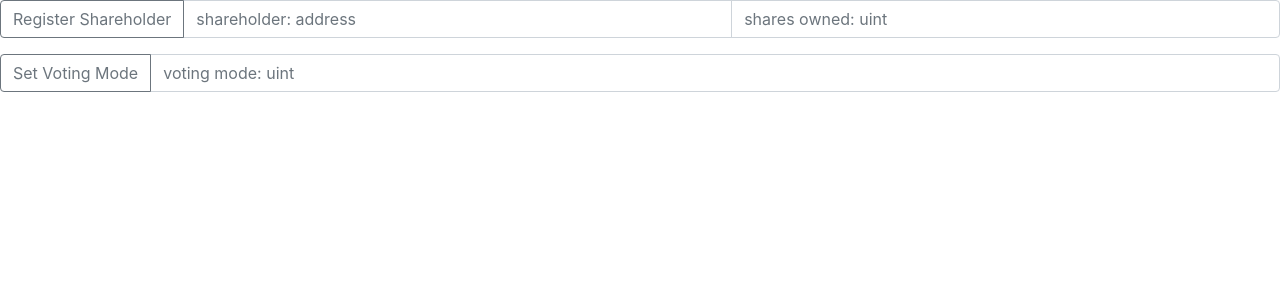
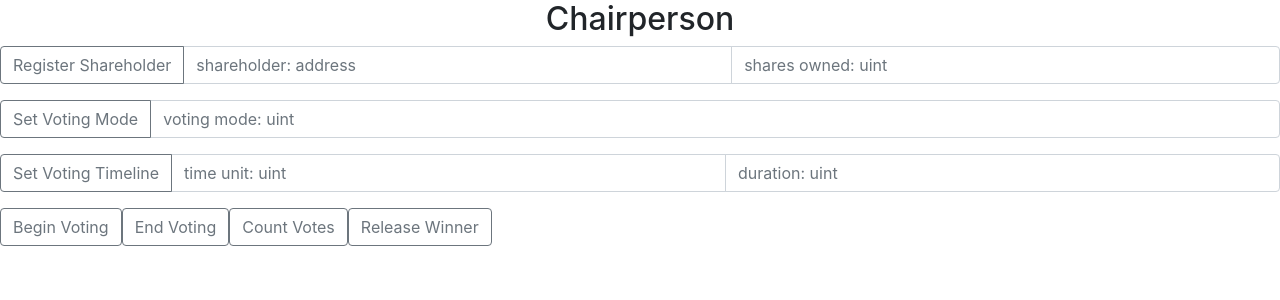
Before and after one commit to BrianBalayon/shareholder-ballot, a React (Create React App) app in the folder ballot-app/: page / in a window 1280 px wide. Shown: the top 300 px of the page. Built offline with nearby package versions, Linux system fonts and the light colour scheme.

Commit message:
Finished chairperson panel

```diff
--- a/ballot-app/src/components/Chairperson.js
+++ b/ballot-app/src/components/Chairperson.js
@@ -1,6 +1,7 @@
 import InputField from "./InputField";
 import InputField2 from "./InputField2";
 import Button from 'react-bootstrap/Button'
+import ButtonToolbar from 'react-bootstrap/ButtonToolbar'
 import React from 'react';
 
 class Chairperson extends React.Component {
@@ -14,15 +15,27 @@ class Chairperson extends React.Component {
     render() {
         return(
             <div>
+                <h2> Chairperson </h2>
                 <InputField2
                     calls="Register Shareholder"
                     units="shareholder: address"
                     units2="shares owned: uint"
-                />
+                    />
                 <InputField
                     calls="Set Voting Mode"
                     units="voting mode: uint"
-                />
+                 />
+                <InputField2
+                    calls="Set Voting Timeline"
+                    units="time unit: uint"
+                    units2="duration: uint"
+                    />
+                <ButtonToolbar>
+                    <Button variant="outline-secondary">Begin Voting</Button>
+                    <Button variant="outline-secondary">End Voting</Button>
+                    <Button variant="outline-secondary">Count Votes</Button>
+                    <Button variant="outline-secondary">Release Winner</Button>
+                </ButtonToolbar>
             </div>
         );
     }
```
